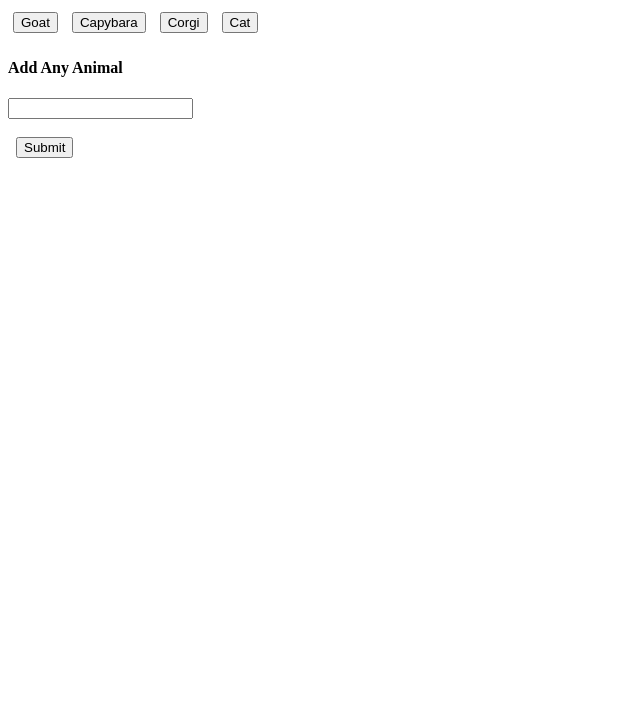
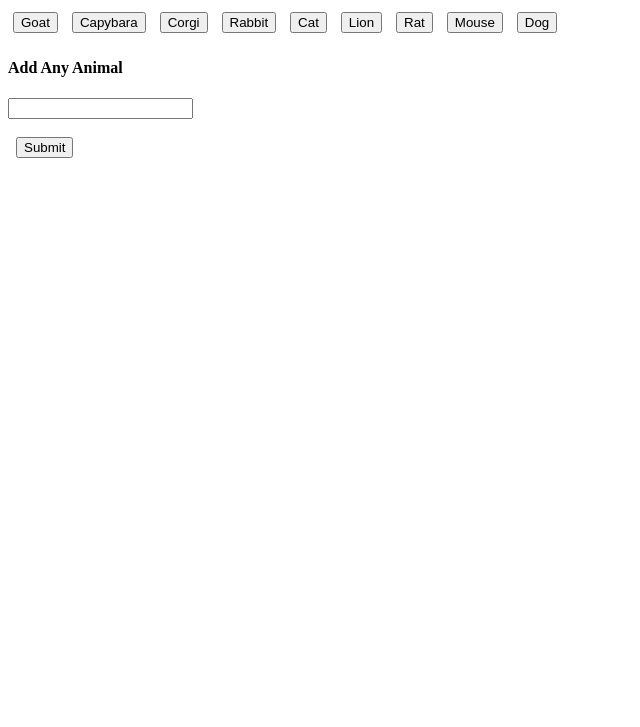
Before and after one commit to Bunnyster43/Giphy-Api, a plain HTML site: page index.html in a window 1280 px wide. Shown: the part 73-800 px from the top of the page, without its empty margins (0-640 px from the left). Drawn offline with nearby package versions, Linux system fonts and the light colour scheme.

Commit message:
initial site files

```diff
--- a/index.html
+++ b/index.html
@@ -12,7 +12,7 @@
 
   <link rel="stylesheet" type="text/css" href="assets/css/style.css">
 
-  <title>Gif Tastic Cars</title>
+  <title>Gif Tastic Animals</title>
 
   <div class="jumbotron">
         <h1 class="text-center">Gif Tastic Aniamls</h1>
@@ -24,7 +24,12 @@
     <button class="animalButton" data-name="Goat" style="margin: 5px;">Goat</button>
     <button class="animalButton" data-name="Capybara" style="margin: 5px;">Capybara</button>
     <button class="animalButton" data-name="Corgi" style="margin: 5px;">Corgi</button>
+    <button class="animalButton" data-name="Rabbit" style="margin: 5px;">Rabbit</button>
     <button class="animalButton" data-name="Cat" style="margin: 5px;">Cat</button>
+    <button class="animalButton" data-name="Lion" style="margin: 5px;">Lion</button>
+    <button class="animalButton" data-name="Rat" style="margin: 5px;">Rat</button>
+    <button class="animalButton" data-name="Mouse" style="margin: 5px;">Mouse</button>
+    <button class="animalButton" data-name="Dog" style="margin: 5px;">Dog</button>
   </div>
 
   <div id="gifs" style="float:left"></div>
```
